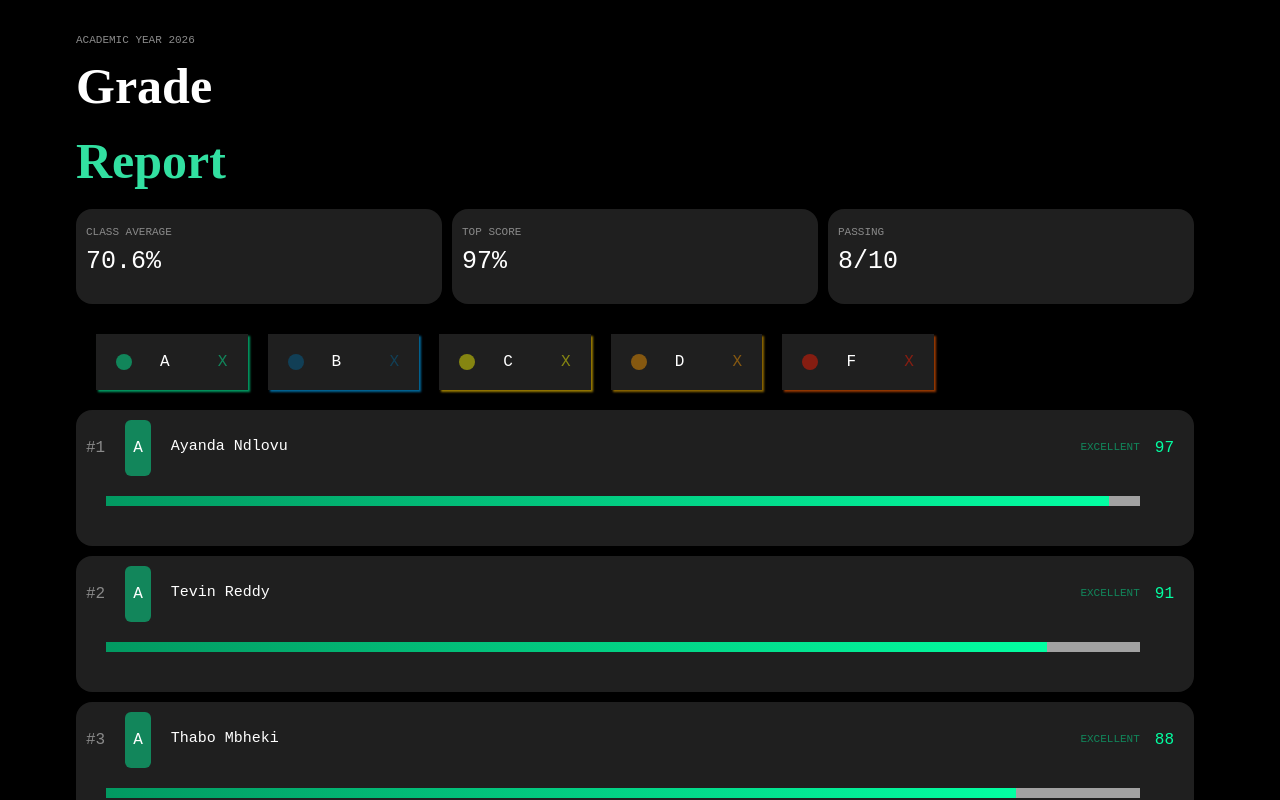
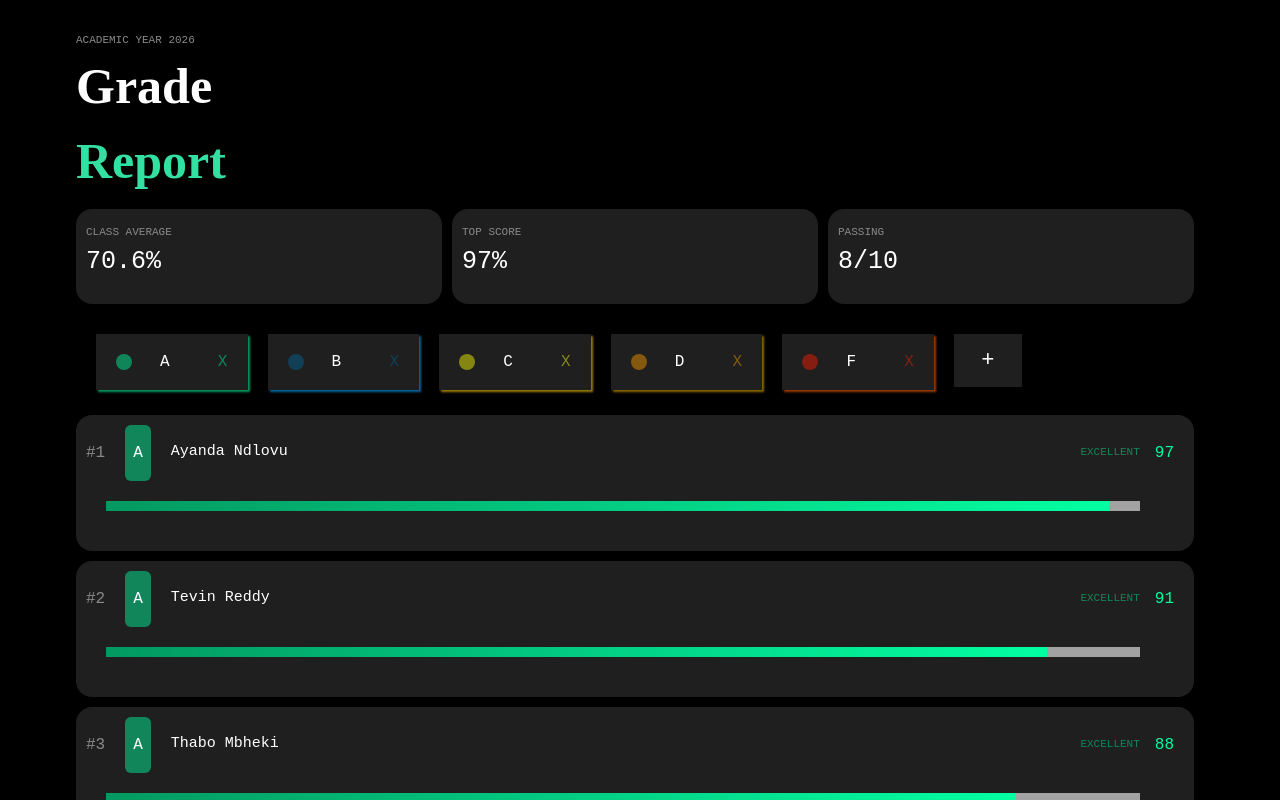
Before and after one commit to blebopo/grade-report, a React (Vite) app: page / in a window 1280 px wide. Built offline with nearby package versions, Linux system fonts and the light colour scheme.

Commit message:
Function: Filter add button added.

```diff
--- /dev/null
+++ b/src/components/AddFilterButton.tsx
@@ -0,0 +1,14 @@
+import "../styles/AddFilterButton.css"
+
+export default function AddFilterButtonComponent() {
+  function addComponents() {}
+  return (
+    <div
+      className="add-button-container"
+    >
+      <button className="add-button" onClick={addComponents}>
+        +
+      </button>
+    </div>
+  );
+}
--- a/src/components/Legend.tsx
+++ b/src/components/Legend.tsx
@@ -1,24 +1,32 @@
 import { gradeRanges } from "../types/grades";
 import "../styles/Legend.css";
+import AddFilterButtonComponent from "./AddFilterButton";
 
 export default function LegendComponent() {
+  // Determine buttons to display
+  const buttonsToDisplay = [];
+  // If buttons have been selected add them to buttons to display
+
   return (
     <div className="grade-legend">
       {...gradeRanges.map((grade) => {
         return (
           <div
             className="grade-symbol-container"
-            style={{boxShadow : `2px 2px 2px ${grade.gradientFrom}`}}
-            >
+            style={{ boxShadow: `2px 2px 2px ${grade.gradientFrom}` }}
+          >
             <div
               className="grade-color"
               style={{ backgroundColor: grade.color }}
             ></div>
             <div className="grade-symbol">{grade.symbol}</div>
-            <button className="close-button" style={{ color: grade.color }} >X</button>
+            <button className="close-button" style={{ color: grade.color }}>
+              X
+            </button>
           </div>
         );
       })}
+      <AddFilterButtonComponent/>
     </div>
   );
 }
--- /dev/null
+++ b/src/styles/AddFilterButton.css
@@ -0,0 +1,6 @@
+.add-button{
+    border-radius: 0;
+    background-color: #1f1f1f;
+    color: white;
+    font-size: 22px;
+}
--- a/src/styles/GradeReport.css
+++ b/src/styles/GradeReport.css
@@ -7,9 +7,10 @@ body {
   justify-content: center;
 }
 
-html, body {
+html,
+body {
   height: 100%;
-  overflow-y: auto;   /* vertical scroll */
+  overflow-y: auto; /* vertical scroll */
 }
 
 .grade-summary-details-container {
--- a/src/styles/Legend.css
+++ b/src/styles/Legend.css
@@ -1,6 +1,7 @@
 .grade-legend {
   display: flex;
   flex-direction: row;
+  flex-wrap: wrap;
   margin: 20px;
 }
 
@@ -8,7 +9,8 @@
   display: flex;
   align-items: center;
   margin-right: 20px;
-  background-color: #1f1f1f;;
+  margin-bottom: 5px;
+  background-color: #1f1f1f;
   padding-left: 20px;
 }
 
@@ -25,5 +27,5 @@
 }
 
 .close-button:hover {
-    border-color: var(--grade_color);
+  border-color: var(--grade_color);
 }
```
